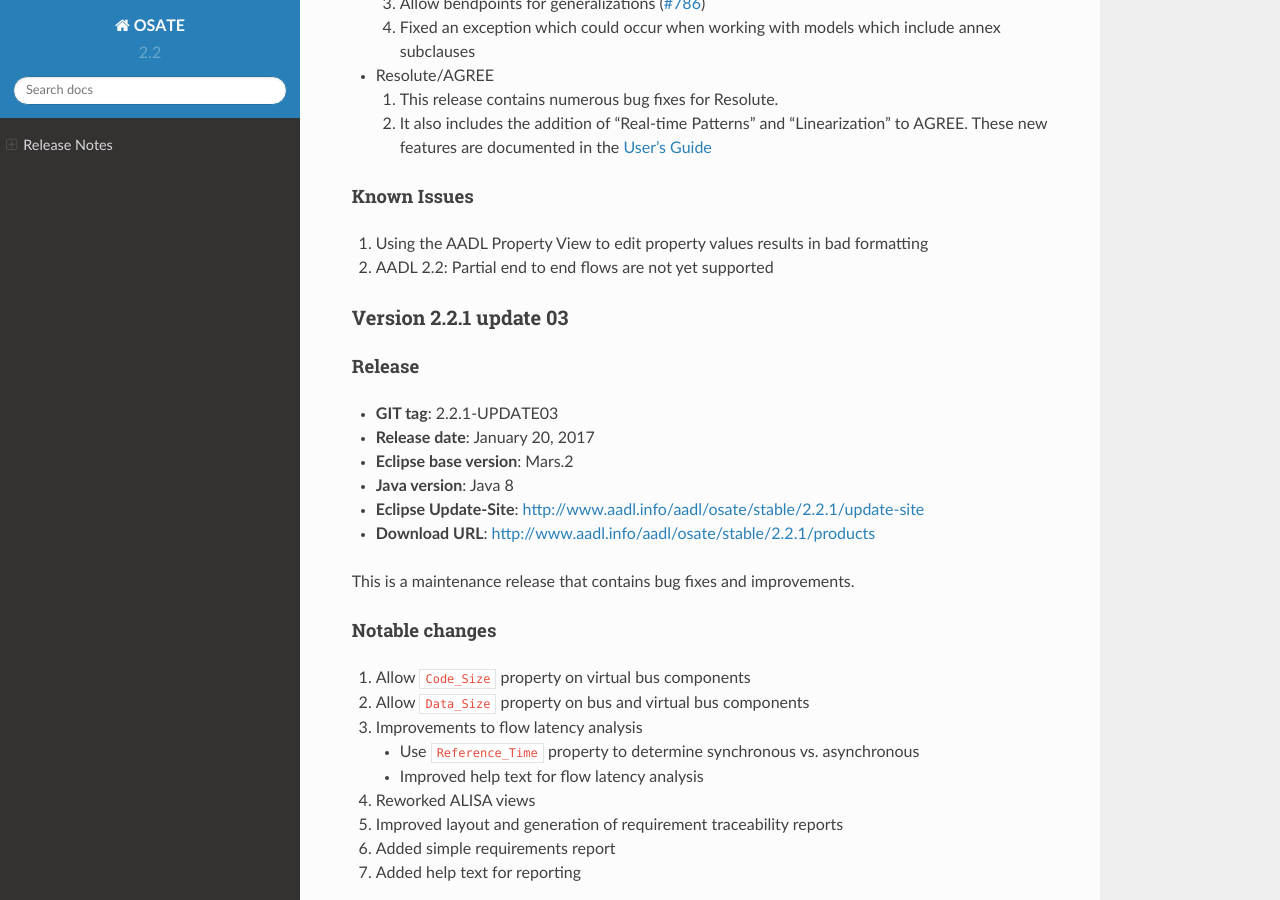
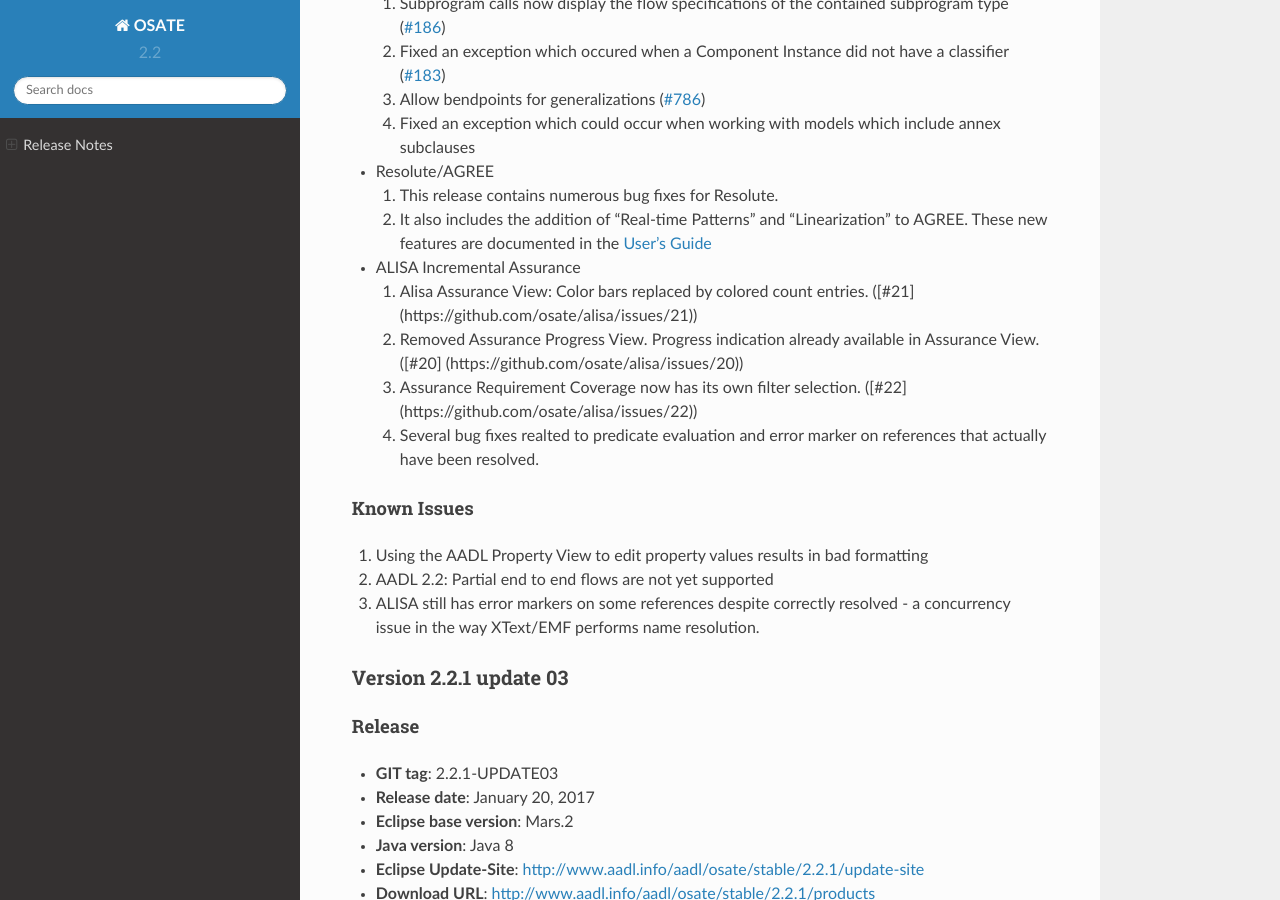
Before and after one commit to osate/website, a Sphinx documentation site: the page built from source/osate-releases.md, in a window 1280 px wide and 900 px high, scrolled down 1405 px. Built offline with Sphinx 7.4.7 and the Read the Docs theme 2.0.0, drawn with Linux system fonts in a browser that asks for light colours; some of the changed text lies outside the part shown.

Commit message:
added notes on Alisa for 2.2.2

```diff
--- a/source/osate-releases.md
+++ b/source/osate-releases.md
@@ -24,6 +24,8 @@
 1. Added a checker that can be run before code generation
 1. Added outline support to the graphical editor
 1. Updated Xtext to version 2.11 ([#697](https://github.com/osate/osate2-core/issues/697), [#800](https://github.com/osate/osate2-core/issues/800))
+1. ReqSpec now allows requirement and val declarations to be interspersed. ([#13] (https://github.com/osate/alisa/issues/13))
+1. Alisa now supports automated verification when verification plans are not complete, i.e., activities missing for some requirements. ([#14] (https://github.com/osate/alisa/issues/14))
 <!---
 1. Added AADL and ALISA file types to Eclipse logical model
    - Dependent files are added to git commits
@@ -57,11 +59,18 @@
 * Resolute/AGREE
   1. This release contains numerous bug fixes for Resolute.
   1. It also includes the addition of "Real-time Patterns" and "Linearization" to AGREE. These new features are documented in the [User's Guide](https://github.com/smaccm/smaccm/raw/master/documentation/agree/AGREE%20Users%20Guide.pdf)
+* ALISA Incremental Assurance
+  1. Alisa Assurance View: Color bars replaced by colored count entries. ([#21] (https://github.com/osate/alisa/issues/21))
+  1. Removed Assurance Progress View. Progress indication already available in Assurance View. ([#20] (https://github.com/osate/alisa/issues/20))
+  1. Assurance Requirement Coverage now has its own filter selection. ([#22] (https://github.com/osate/alisa/issues/22))
+  1. Several bug fixes realted to predicate evaluation and error marker on references that actually have been resolved.
+
 
 #### Known Issues
 
   1. Using the AADL Property View to edit property values results in bad formatting
   1. AADL 2.2: Partial end to end flows are not yet supported
+  1. ALISA still has error markers on some references despite correctly resolved - a concurrency issue in the way XText/EMF performs name resolution.
 
 ### Version 2.2.1 update 03
 
```
